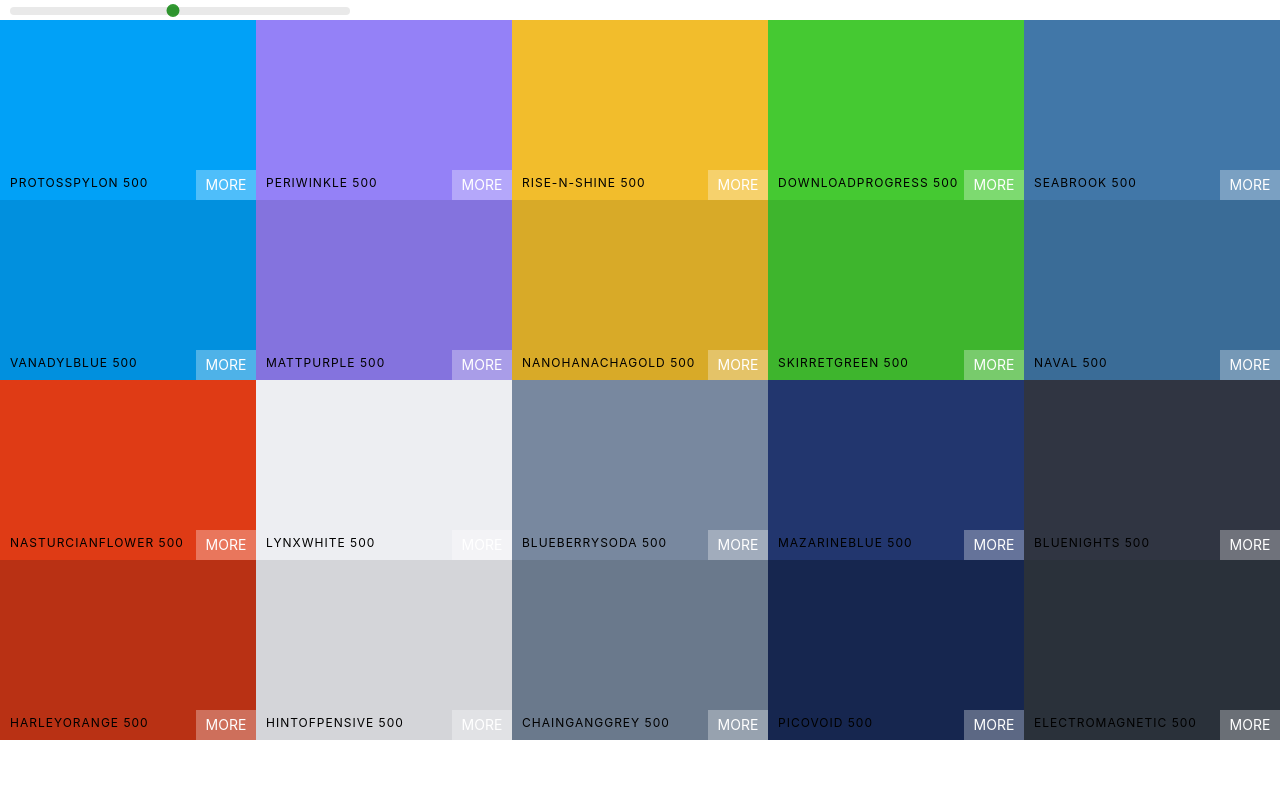
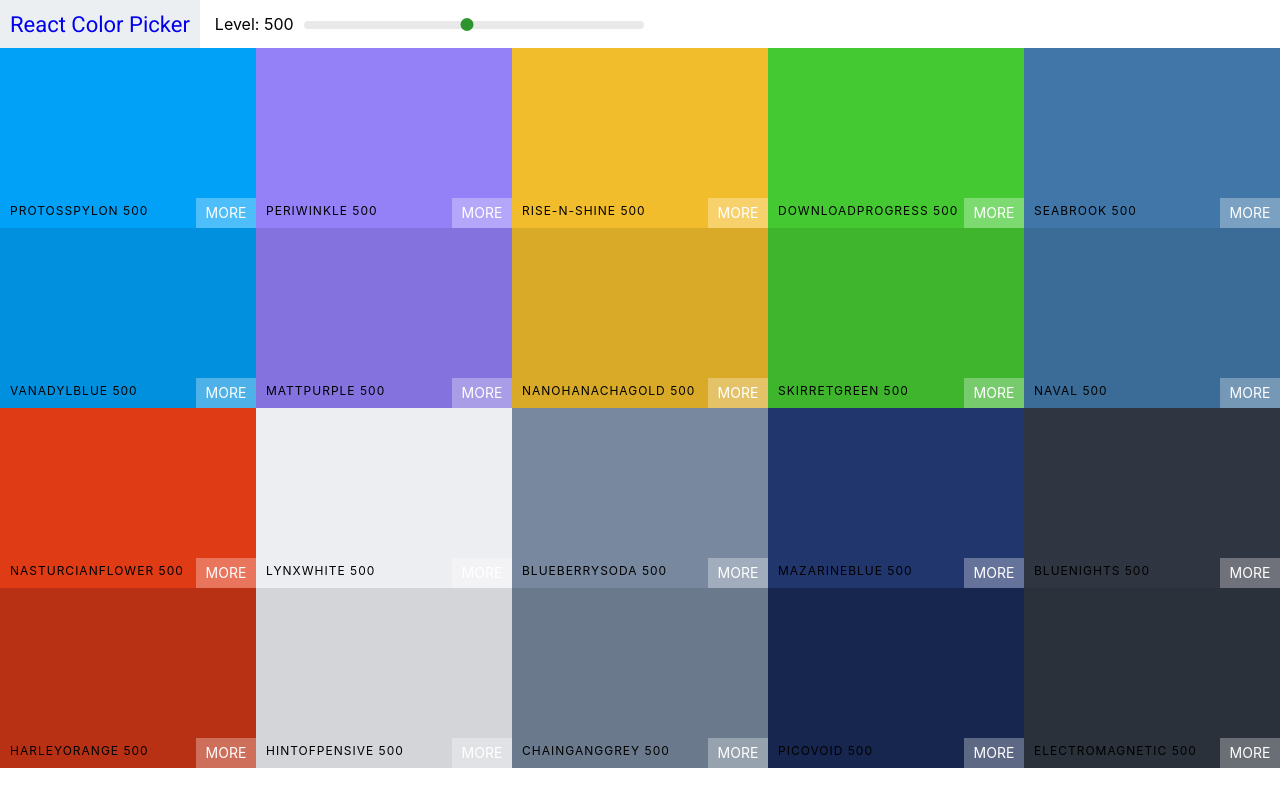
Before and after one commit to Mohammed-Abdelmoneim/react-colors, a React (Create React App) app: page / in a window 1280 px wide. Built offline with nearby package versions, Linux system fonts and the light colour scheme.

Commit message:
add navbar and font

```diff
--- a/public/index.html
+++ b/public/index.html
@@ -8,6 +8,10 @@
     <meta
       name="description"
       content="Web site created using create-react-app"
+    />
+    <link
+      href="https://fonts.googleapis.com/css?family=Roboto:100,400,500"
+      rel="stylesheet"
     />
     <link rel="apple-touch-icon" href="%PUBLIC_URL%/logo192.png" />
     <!--
--- /dev/null
+++ b/src/Navbar.css
@@ -0,0 +1,46 @@
+.Navbar {
+  display: flex;
+  align-items: center;
+  justify-content: flex-start;
+  height: 6vh;
+}
+.logo {
+  margin-right: 15px;
+  padding: 0 10px;
+
+  font-size: 22px;
+  background-color: #eceff1;
+  font-family: Roboto;
+  height: 100%;
+  display: flex;
+  align-items: center;
+}
+.logo a {
+  text-decoration: none;
+}
+.slider {
+  width: 340px;
+  margin: 0 10px;
+  display: inline-block;
+}
+
+.rc-slider-track {
+  background-color: transparent !important;
+}
+.rc-slider-handle,
+.rc-slider-handle:active,
+.rc-slider-handle:focus,
+.rc-slider-handle:hover {
+  background-color: green;
+  outline: none !important;
+  border: 2px solid green;
+  box-sizing: none;
+  width: 13px !important;
+  height: 13px !important;
+  margin-left: -7px !important;
+  margin-top: -3px !important;
+}
+
+.rc-slider-rail {
+  height: 8px !important;
+}
--- /dev/null
+++ b/src/Navbar.js
@@ -0,0 +1,31 @@
+import React, { Component } from "react";
+import Slider from "rc-slider";
+import "rc-slider/assets/index.css";
+import "./Navbar.css";
+
+class Navbar extends Component {
+  render() {
+    const { level, changeLevel } = this.props;
+    return (
+      <header className="Navbar">
+        <div className="logo">
+          <a href="#">React Color Picker</a>
+        </div>
+        <div className="slider-container">
+          <span>Level: {level}</span>
+          <div className="slider">
+            <Slider
+              defaultValue={level}
+              min={100}
+              max={900}
+              step={100}
+              onChange={changeLevel}
+            />
+          </div>
+        </div>{" "}
+      </header>
+    );
+  }
+}
+
+export default Navbar;
--- a/src/Palette.css
+++ b/src/Palette.css
@@ -4,30 +4,3 @@
 .palette-colors {
   height: 90%;
 }
-
-.slider {
-  width: 340px;
-  margin: 0 10px;
-  display: inline-block;
-}
-
-.rc-slider-track {
-  background-color: transparent !important;
-}
-.rc-slider-handle,
-.rc-slider-handle:active,
-.rc-slider-handle:focus,
-.rc-slider-handle:hover {
-  background-color: green;
-  outline: none !important;
-  border: 2px solid green;
-  box-sizing: none;
-  width: 13px !important;
-  height: 13px !important;
-  margin-left: -7px !important;
-  margin-top: -3px !important;
-}
-
-.rc-slider-rail {
-  height: 8px !important;
-}
--- a/src/Palette.js
+++ b/src/Palette.js
@@ -1,7 +1,6 @@
 import React, { Component } from "react";
+import Navbar from "./Navbar";
 import ColorBox from "./ColorBox";
-import Slider from "rc-slider";
-import "rc-slider/assets/index.css";
 import "./Palette.css";
 
 class Pallette extends Component {
@@ -21,15 +20,7 @@
     ));
     return (
       <div className="palette">
-        <div className="slider">
-          <Slider
-            defaultValue={level}
-            min={100}
-            max={900}
-            step={100}
-            onChange={this.changeLevel}
-          />
-        </div>
+        <Navbar level={level} changeLevel={this.changeLevel} />
         {/* navbar goes here */}
         <div className="palette-colors">{ColorBoxes}</div>
         {/* footer enentually */}
```
